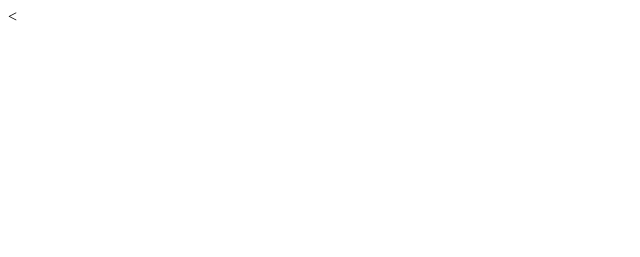
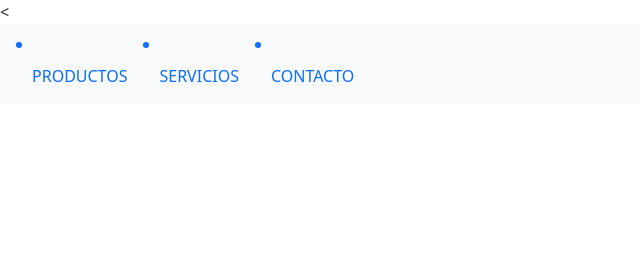
Before and after one commit to gdvl777/daniela, a plain HTML site: page index.html in a window 1280 px wide. Shown: the whole page, without its empty margins (0-640 px from the left). Drawn offline with nearby package versions, Linux system fonts and the light colour scheme.

Commit message:
Update index.html

```diff
--- a/index.html
+++ b/index.html
@@ -3,14 +3,26 @@
   <head>
     <meta charset="utf-8">
     <title></title>
-  </head>
+    <link href="https://cdn.jsdelivr.net/npm/bootstrap@5.0.2/dist/css/bootstrap.min.css" rel="stylesheet" integrity="sha384-EVSTQN3/azprG1Anm3QDgpJLIm9Nao0Yz1ztcQTwFspd3yD65VohhpuuCOmLASjC" crossorigin="anonymous">
   <body>
     <header id="header">
       <img src="" id="header-img"><!--logo-->
-        <nav id="nav-bar" class="nav-link">
+        <nav id="nav-bar" class="navbar navbar-expand-lg navbar-light bg-light nav-link">
+          <li class="nav-item">
+            <a class="nav-link" href="#">PRODUCTOS</a>
+          </li>
+          <li class="nav-item">
+            <a class="nav-link" href="#">SERVICIOS</a>
+          </li>
+          <li class="nav-item">
+            <a class="nav-link" href="#">CONTACTO</a>
+          </li>
+        </nav>
 
-        </nav>
+        <iframe id="video" src="" ></iframe>
+
   </header>
 
+  <script src="https://cdn.jsdelivr.net/npm/bootstrap@5.0.2/dist/js/bootstrap.bundle.min.js" integrity="sha384-MrcW6ZMFYlzcLA8Nl+NtUVF0sA7MsXsP1UyJoMp4YLEuNSfAP+JcXn/tWtIaxVXM" crossorigin="anonymous"></script>
   </body>
 </html>
```
